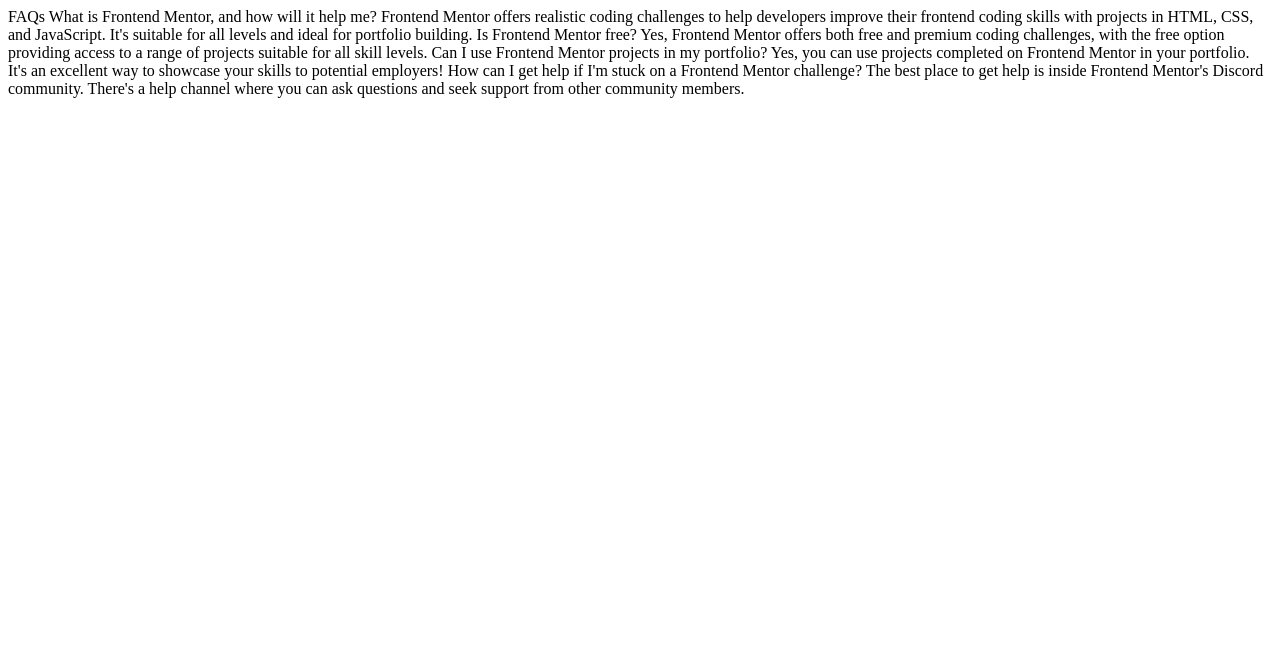
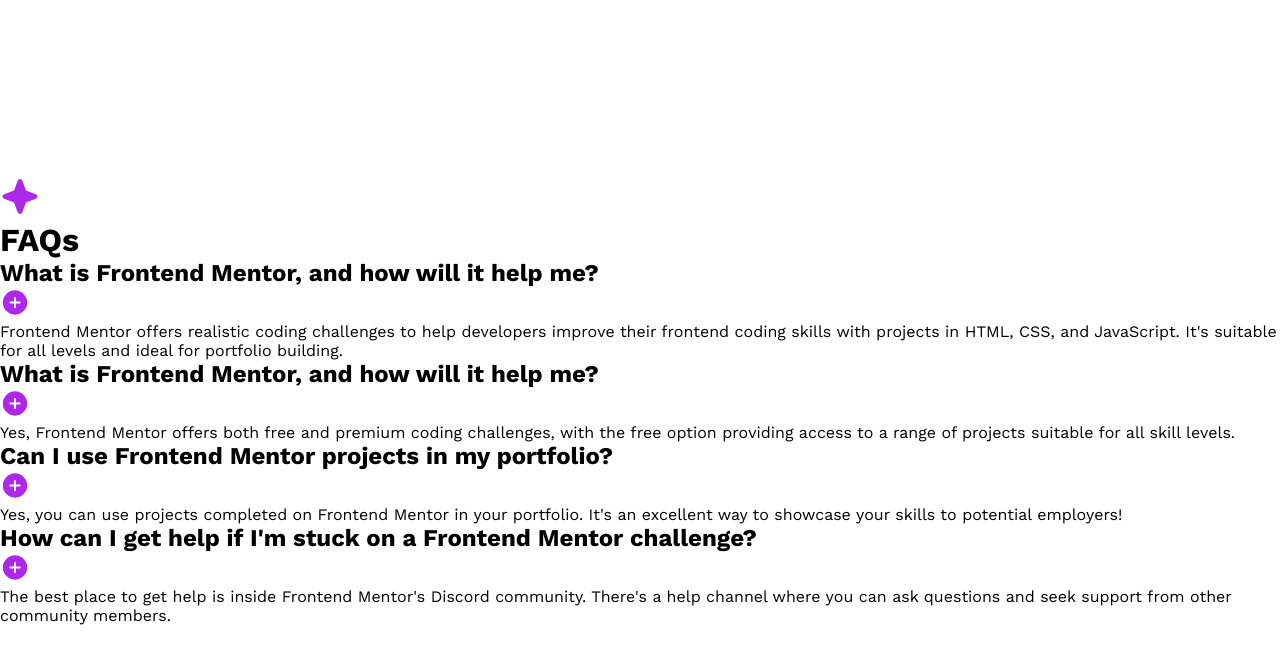
Before and after one commit to FlackoCodes/faq-accordion, a plain HTML site: page index.html in a window 1280 px wide. Drawn offline with nearby package versions, Linux system fonts and the light colour scheme.

Commit message:
updated files

```diff
--- a/index.html
+++ b/index.html
@@ -6,37 +6,72 @@
 
   <link rel="icon" type="image/png" sizes="32x32" href="./assets/images/favicon-32x32.png">
   <link rel="stylesheet" href="style.css">
+  <link rel="preconnect" href="https://fonts.googleapis.com">
+  <link rel="preconnect" href="https://fonts.gstatic.com" crossorigin>
+  <link href="https://fonts.googleapis.com/css2?family=Work+Sans:ital,wght@0,100..900;1,100..900&display=swap" rel="stylesheet">
 
   <title>Frontend Mentor | FAQ accordion</title>
 
 
 </head>
 <body>
-
-  FAQs
-
-  What is Frontend Mentor, and how will it help me?
-
+  <div class="container">
+    <div class="header">
+      <img src="assets/images/icon-star.svg" alt="image-star">
+      <h1>FAQs</h1>
+    </div>
+    <div class="accordion">
+      <div class="accordion-flex">
+        <h2>What is Frontend Mentor, and how will it help me?</h2>
+          <img src="assets/images/icon-plus.svg" alt="" class="icon-plus">
+          <img src="assets/images/icon-minus.svg" alt="" class="icon-minus">
+      </div>
+      <div>
+        <p>
           Frontend Mentor offers realistic coding challenges to help developers improve their
           frontend coding skills with projects in HTML, CSS, and JavaScript. It's suitable for
           all levels and ideal for portfolio building.
-
-  Is Frontend Mentor free?
-
+        </p>
+      </div>
+      <div class="accordion-flex">
+        <h2>What is Frontend Mentor, and how will it help me?</h2>
+          <img src="assets/images/icon-plus.svg" alt="" class="icon-plus">
+          <img src="assets/images/icon-minus.svg" alt="" class="icon-minus">
+      </div>
+      <div>
+        <p>
           Yes, Frontend Mentor offers both free and premium coding challenges, with the free
           option providing access to a range of projects suitable for all skill levels.
-
+        </p>
+      </div>
+      <div class="accordion-flex">
+        <h2>
           Can I use Frontend Mentor projects in my portfolio?
-
+        </h2>
+          <img src="assets/images/icon-plus.svg" alt="" class="icon-plus">
+          <img src="assets/images/icon-minus.svg" alt="" class="icon-minus">
+      </div>
+      <div>
+        <p>
           Yes, you can use projects completed on Frontend Mentor in your portfolio. It's an excellent
           way to showcase your skills to potential employers!
-
+        </p>
+      </div>
+      <div class="accordion-flex">
+        <h2>
           How can I get help if I'm stuck on a Frontend Mentor challenge?
-
+        </h2>
+          <img src="assets/images/icon-plus.svg" alt="" class="icon-plus">
+          <img src="assets/images/icon-minus.svg" alt="" class="icon-minus">
+      </div>
+      <div>
+        <p>
           The best place to get help is inside Frontend Mentor's Discord community. There's a help
           channel where you can ask questions and seek support from other community members.
-
-
+        </p>
+      </div>
+    </div>
+  </div>
  <script src="scripts.js"></script>
 </body>
 </html>
--- a/style.css
+++ b/style.css
@@ -0,0 +1,25 @@
+*{
+    box-sizing: border-box;
+    margin: 0;
+    padding: 0;
+}
+
+body{
+    font-family: "Work Sans", sans-serif;
+    font-size: 16px;
+    display: grid;
+    place-content: center;
+    height: 100vh;
+}
+
+.container{
+
+}
+
+img{
+    cursor: pointer;
+}
+
+.icon-minus{
+    display: none;
+}
```
Lines whose indentation alone changed are shown as unchanged.
